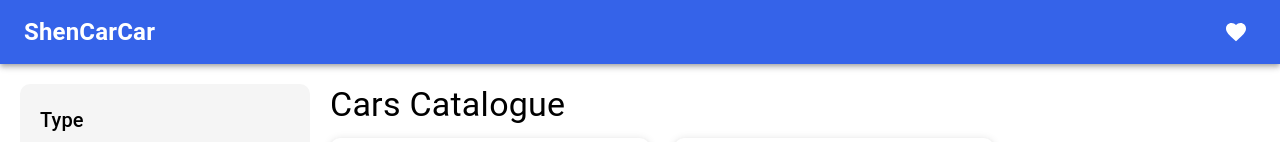
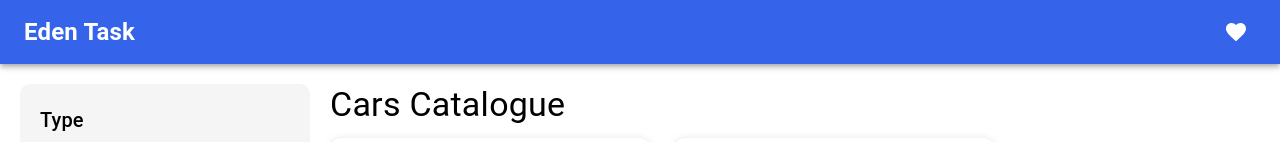
Before and after one commit to edenadiv/Task3, a React (Create React App) app: page / in a window 1280 px wide. Shown: the top 142 px of the page. Built offline with nearby package versions, Linux system fonts and the light colour scheme.

Commit message:
Still fixing FAvorites

```diff
--- a/src/components/Navbar.js
+++ b/src/components/Navbar.js
@@ -10,10 +10,11 @@ function Navbar() {
         {/* Logo and Brand Name */}
         <Typography
           variant="h6"
-          component="div"
-          sx={{ flexGrow: 1, fontWeight: "bold", fontSize: "24px" }}
+          component={Link}
+          to="/"
+          sx={{ flexGrow: 1, fontWeight: "bold", fontSize: "24px", textDecoration: "none", color: "inherit" }}
         >
-          ShenCarCar
+          Eden Task
         </Typography>
 
         {/* Favorites Icon */}
--- a/src/pages/FavoritesPage.js
+++ b/src/pages/FavoritesPage.js
@@ -7,7 +7,6 @@ import carData from "../data/cars.json";
 function FavoritesPage() {
   const [favoriteCars, setFavoriteCars] = useState([]);
 
-  // Load favorite cars from localStorage
   useEffect(() => {
     const savedFavorites = JSON.parse(localStorage.getItem("favorites")) || [];
     const updatedFavorites = carData.cars.filter((car) => savedFavorites.includes(car.id));
```
Also changed, not shown: src/pages/HomePage.js (+3 -5 lines).
